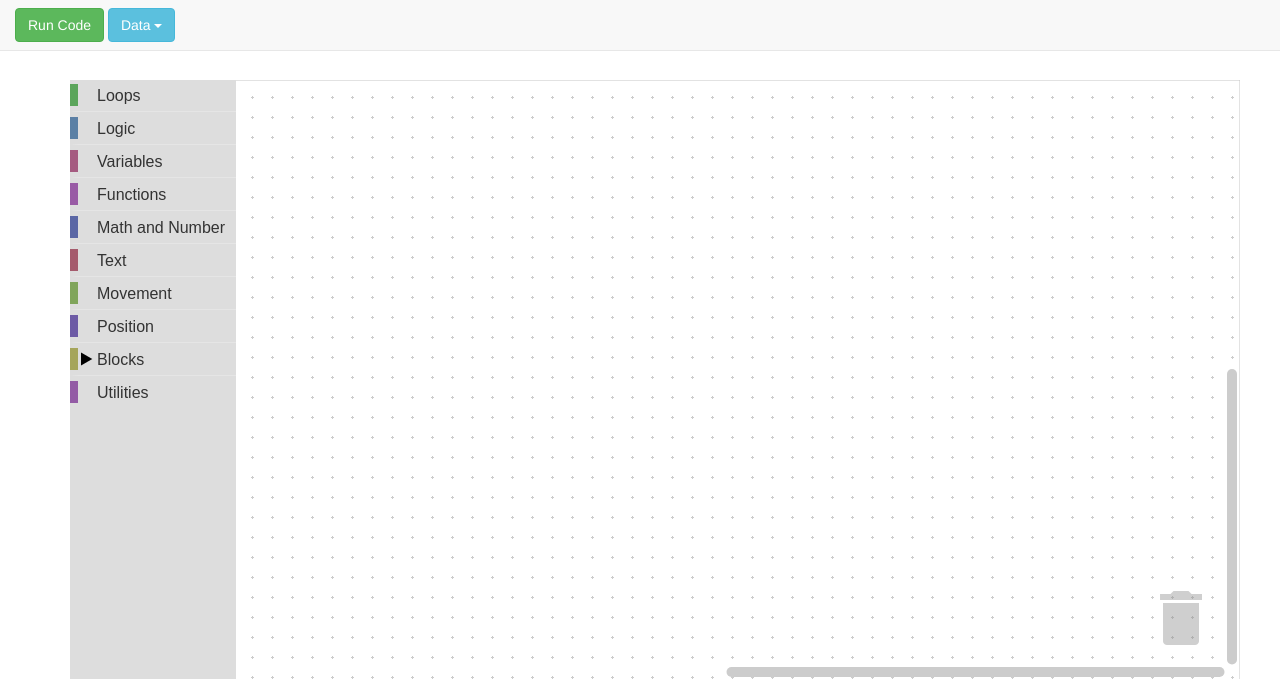
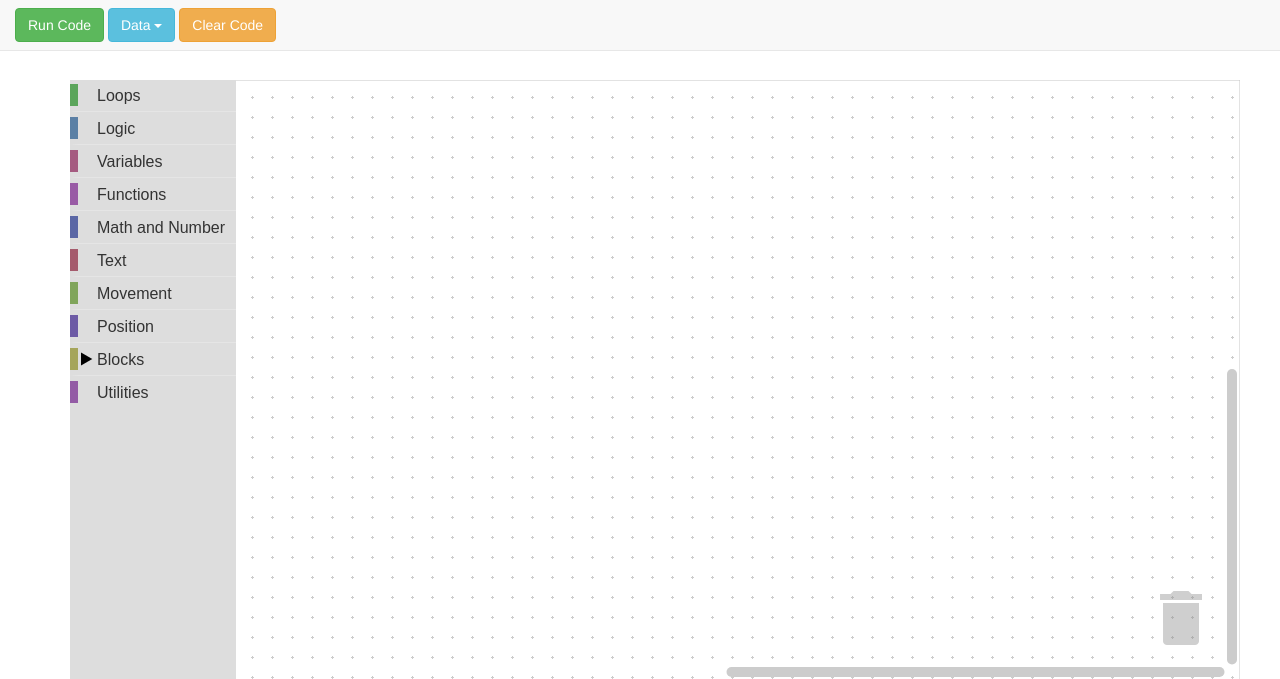
Before and after one commit to somchaisomph/mineblock, a Flask app: page / in a window 1280 px wide. Shown: the top 679 px of the page. Run offline with Flask 2, Linux system fonts and the light colour scheme; some libraries are stand-ins or nearby versions.

Commit message:
Update index.html

```diff
--- a/mcblock/templates/index.html
+++ b/mcblock/templates/index.html
@@ -39,6 +39,7 @@
 				    <li><a href="#" data-toggle="modal" data-target="#exportModal">Export </a></li>
 				  </ul>
 			</div>
+			<button class="btn btn-warning navbar-btn" onclick="clear_workspace()" id='clear_btn'>Clear Code</button>
 
 
 
@@ -307,15 +308,16 @@
          </category>
          <category name="Decoration" colour="60">
 		<block type="nether_react"></block>
-		<block type="bed_blk"></block>
 		<block type="brick_blk"></block>
 		<block type="book_shelf"></block>
 		<block type="stairs_cobble_blk"></block>
 		<block type="stairs_wood_blk"></block>
 		<block type="chest_blk"></block>
 		<block type="ladder_blk"></block>
+                <!--
 		<block type="furnace_inact_blk"></block>
 		<block type="furnace_act_blk"></block>
+                -->
 		<block type="fence_gate_blk"></block>
 		<block type="door_wood_blk"></block>
 		<block type="door_iron_blk"></block>
@@ -452,6 +454,8 @@
 
   function do_process(){
 	  code = Blockly.Python.workspaceToCode(workspace);
+          //console.log(code);
+          //return;
 	  $.ajax({
 		  url: "/process",
 		  data:{"mc_code":code},
@@ -630,6 +634,7 @@ function loadLocalData(evt){
    if (file.type.match(textType)) {
       var reader = new FileReader();
        reader.onload = function(e) {
+          clear_workspace();
 	  var xml = Blockly.Xml.textToDom(reader.result);
           Blockly.Xml.domToWorkspace( Blockly.mainWorkspace, xml );
 	}
@@ -659,6 +664,10 @@ function export_done(){
      $('#exportModal').modal('hide');
    },1000);
 }
+
+function clear_workspace(){
+  Blockly.mainWorkspace.clear();
+}
   </script>
 </body>
 </html>
```
Lines whose indentation alone changed are shown as unchanged.
